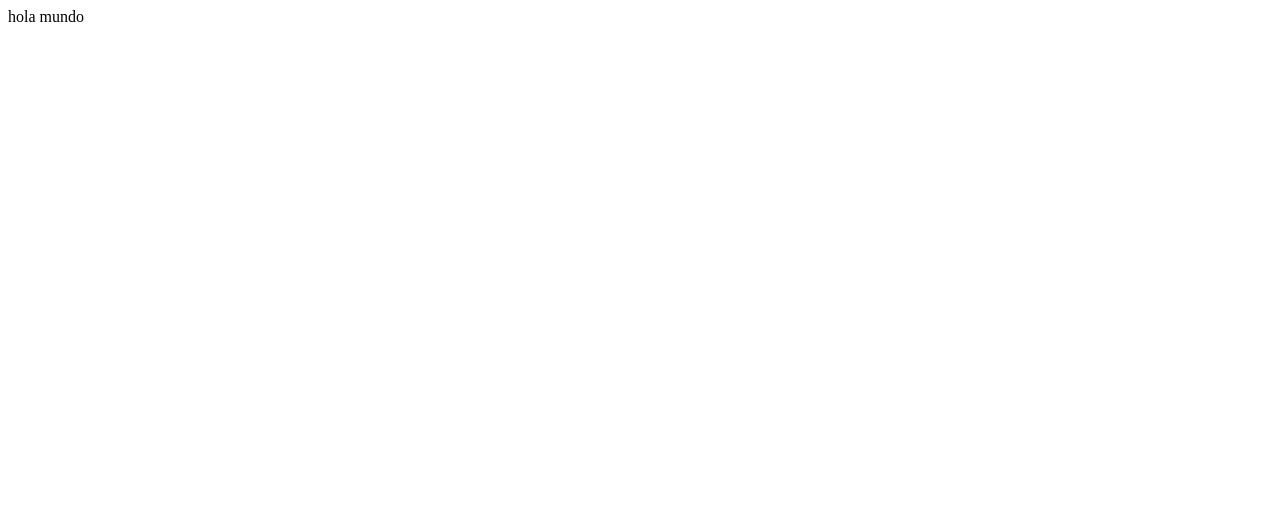
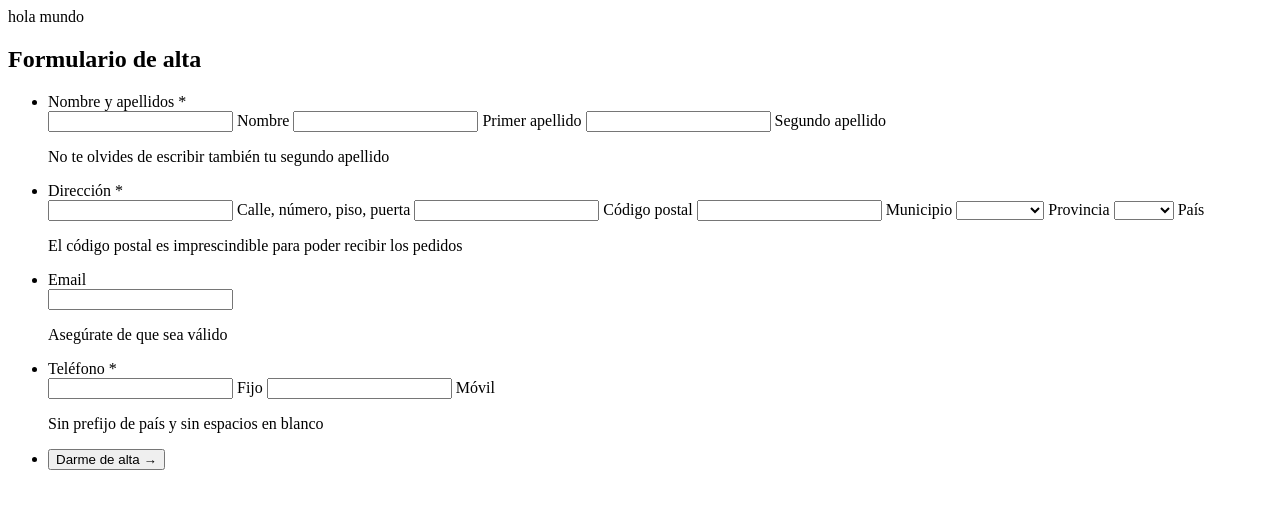
Before and after one commit to trujiangel7/trujiangel7.github.io, a plain HTML site: page index.html in a window 1280 px wide. Drawn offline with Linux system fonts and the light colour scheme.

Commit message:
Add HTML form for user registration

```diff
--- a/index.html
+++ b/index.html
@@ -1 +1,98 @@
 hola mundo
+<!DOCTYPE html PUBLIC "-//W3C//DTD XHTML 1.0 Transitional//EN"
+"http://www.w3.org/TR/xhtml1/DTD/xhtml1-transitional.dtd">
+<html xmlns="http://www.w3.org/1999/xhtml" lang="es" xml:lang="es">
+<head>
+<title>Ejercicio 3.9 - Formulario de alta</title>
+<meta http-equiv="Content-Type" content="text/html; charset=utf-8" />
+<script type="text/javascript" src="/ruxitagentjs_ICA7NVfqrux_10327251022105625.js" data-dtconfig="rid=RID_-424210136|rpid=-272228000|domain=castillalamancha.es|reportUrl=/rb_bf82769wsq|app=6aa7270853b4a0c8|owasp=1|featureHash=ICA7NVfqrux|rdnt=1|uxrgce=1|cuc=zd8e90he|mel=100000|expw=1|dpvc=1|lastModification=1768993138135|postfix=zd8e90he|tp=500,50,0|srbbv=2|agentUri=/ruxitagentjs_ICA7NVfqrux_10327251022105625.js"></script></head>
+<body>
+<div id="contenedor">
+<h2>Formulario de alta</h2>
+<form method="post" action="#">
+<ul>
+<li class="izquierda">
+<label class="titulo" for="nombre">Nombre y apellidos <span class="requerido">*</span></label>
+<div>
+<span class="completo">
+<input id="nombre" name="nombre" value="" />
+<label for="nombre">Nombre</label>
+</span>
+<span class="completo">
+<input id="apellido1" name="apellido1" value="" />
+<label for="apellido1">Primer apellido</label>
+</span>
+<span class="completo">
+<input id="apellido2" name="apellido2" value="" />
+<label for="apellido2">Segundo apellido</label>
+</span>
+</div>
+<p class="ayuda">No te olvides de escribir también tu segundo apellido</p>
+</li>
+<li class="derecha">
+<label class="titulo" for="direccion">Dirección <span class="requerido">*</span></label>
+<div>
+<span class="completo">
+<input id="direccion" name="direccion" value="" />
+<label for="direccion">Calle, número, piso, puerta</label>
+</span>
+<span class="tercio">
+<input id="codigopostal" name="codigopostal" value="" />
+<label for="codigopostal">Código postal</label>
+</span>
+<span class="dostercios">
+<input id="municipio" name="municipio" value="" />
+<label for="municipio">Municipio</label>
+</span>
+<span class="tercio">
+<select id="provincia" name="provincia">
+<option value=""></option>
+<option value="provincia1">Provincia 1</option>
+<option value="provincia2">Provincia 2</option>
+<option value="provincia3">Provincia 3</option>
+</select>
+<label for="provincia">Provincia</label>
+</span>
+<span class="dostercios">
+<select id="pais" name="pais">
+<option value=""></option>
+<option value="pais1">País 1</option>
+<option value="pais2">País 2</option>
+<option value="pais3">País 3</option>
+</select>
+<label for="pais">País</label>
+</span>
+</div>
+<p class="ayuda">El código postal es imprescindible para poder recibir los pedidos</p>
+</li>
+<li class="izquierda">
+<label class="titulo" for="email">Email</label>
+<div>
+<span class="completo">
+<input id="email" name="email" value="" />
+</span>
+</div>
+<p class="ayuda">Asegúrate de que sea válido</p>
+</li>
+<li class="derecha">
+<label class="titulo" for="telefonofijo">Teléfono <span class="requerido">*</span></label>
+<div>
+<span class="mitad">
+<input id="telefonofijo" name="telefonofijo" value="" />
+<label for="telefonofijo">Fijo</label>
+</span>
+<span class="mitad">
+<input id="telefonomovil" name="telefonomovil" value="" />
+<label for="telefonomovil">Móvil</label>
+</span>
+</div>
+<p class="ayuda">Sin prefijo de país y sin espacios en blanco</p>
+</li>
+<li class="botones">
+<input id="alta" type="submit" value="Darme de alta &rarr;" />
+</li>
+</ul>
+</form>
+</div>
+</body>
+</html>
```
